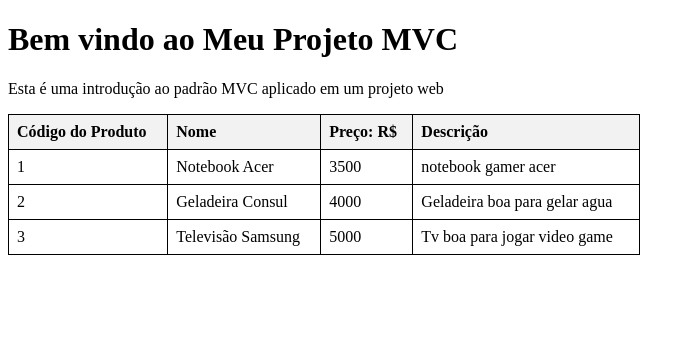
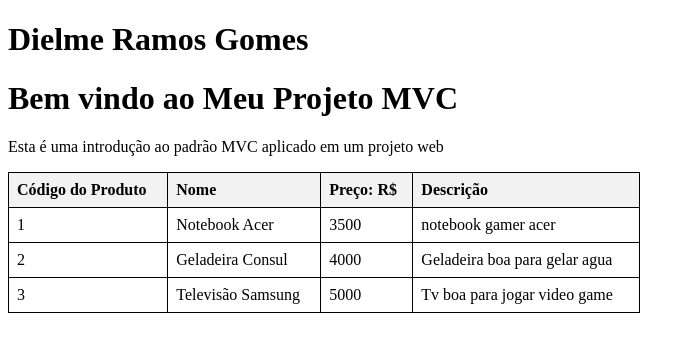
Before and after one commit to DielmeRamosGomes/pfe-projeto-cadastro-de-usuario-mvc, a plain HTML site: page src/views/index.html in a window 1280 px wide. Shown: the whole page, without its empty margins (0-695 px from the left). Drawn offline with Linux system fonts and the light colour scheme.

Commit message:
atualizando da ee cunha

```diff
--- a/src/views/index.html
+++ b/src/views/index.html
@@ -7,6 +7,7 @@
     <link rel="stylesheet" href="/public/css/styles.css">
 </head>
 <body>
+    <h1>Dielme Ramos Gomes</h1>
     <h1>Bem vindo ao Meu Projeto MVC</h1>
     <p>Esta é uma introdução ao padrão MVC aplicado em um projeto web</p>
     <table id="tabelaProduto">
```
